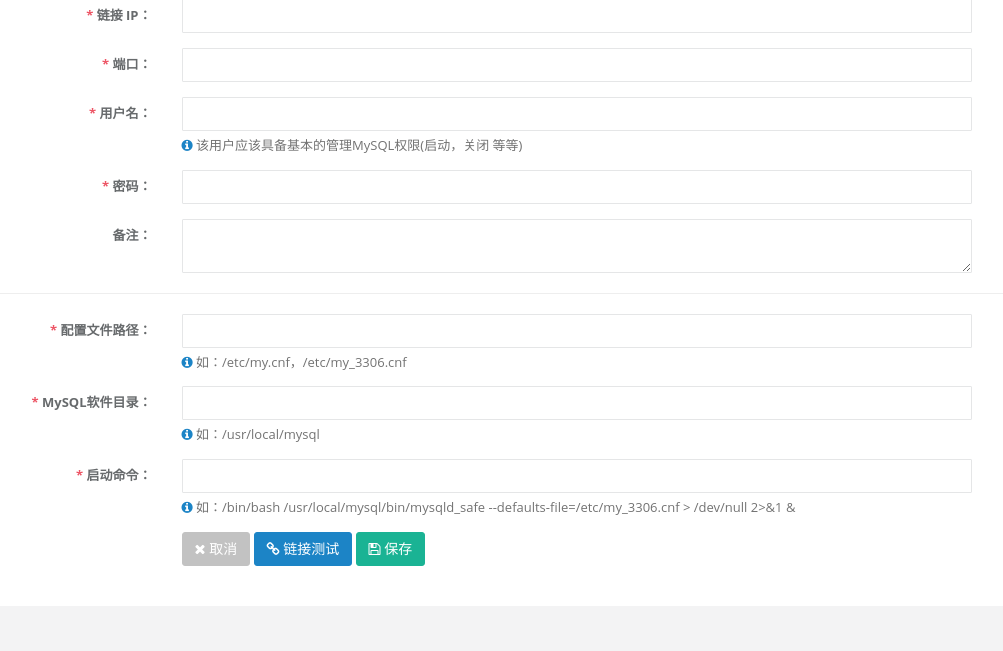
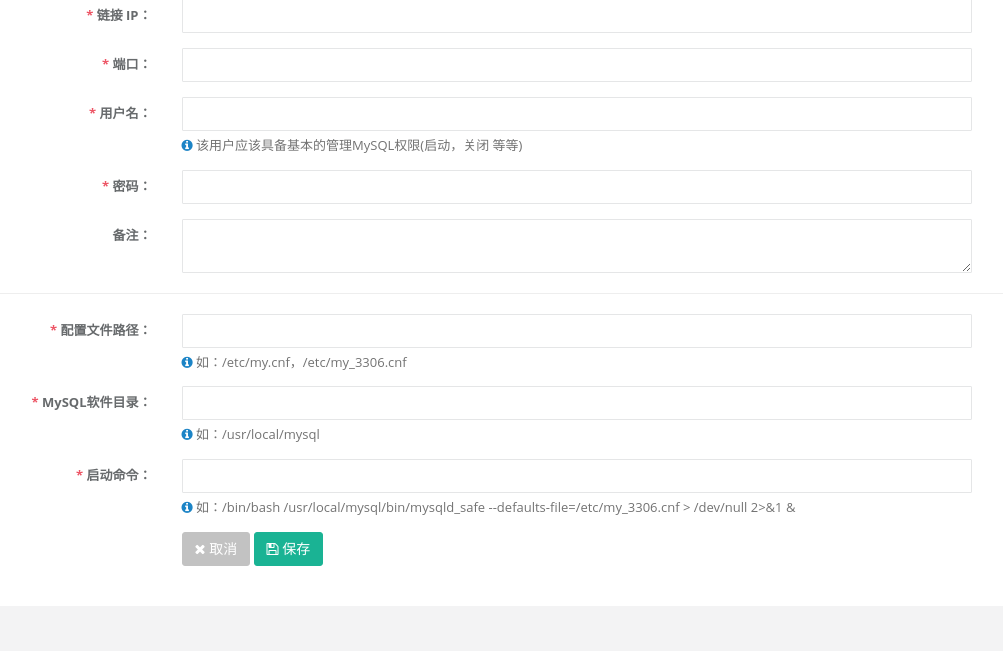
Before and after one commit to daiguadaidai/archer_dbmp, a Django app: page /dbmp/dbmp_mysql_instance/add/ in a window 1280 px wide. Shown: the part 369-1020 px from the top of the page, without its empty margins (166-1169 px from the left). Run offline with Django 3.2, Linux system fonts and the light colour scheme; some libraries are stand-ins or nearby versions.

Commit message:
删除添加实例中的测试连接

```diff
--- a/dbmp/templates/dbmp_mysql_instance/add.html
+++ b/dbmp/templates/dbmp_mysql_instance/add.html
@@ -187,11 +187,6 @@
                     <i class="fa fa-times"></i>
                     取消
                 </a>
-                <button
-                   type="button" class="btn btn-success">
-                    <i class="fa fa-link"></i>
-                    链接测试
-                </button>
                 <button type="submit" class="btn btn-primary">
                     <i class="fa fa-save"></i>
                     保存
--- a/dbmp/views/v_dbmp_mysql_instance.py
+++ b/dbmp/views/v_dbmp_mysql_instance.py
@@ -15,6 +15,7 @@ from dbmp.models.dbmp_mysql_instance_info import DbmpMysqlInstanceInfo
 from dbmp.models.dbmp_mysql_backup_info import DbmpMysqlBackupInfo
 from dbmp.models.dbmp_mysql_backup_instance import DbmpMysqlBackupInstance
 from dbmp.models.dbmp_mysql_backup_remote import DbmpMysqlBackupRemote
+from dbmp.models.dbmp_mysql_database import DbmpMysqlDatabase
 from dbmp.views.forms.form_dbmp_mysql_instance import AddForm
 from dbmp.views.forms.form_dbmp_mysql_instance import EditForm
 
@@ -340,6 +341,9 @@ def ajax_delete(request):
                     DbmpMysqlBackupRemote.objects.filter(
                                 mysql_instance_id = mysql_instance_id).delete()
                     logger.info('delete DbmpMysqlBackupInfo')
+                    DbmpMysqlDatabase.objects.filter(
+                                mysql_instance_id = mysql_instance_id).delete()
+                    logger.info('delete DbmpMysqlDatabase')
 
                 is_delete = True
             except Exception, e:
```
